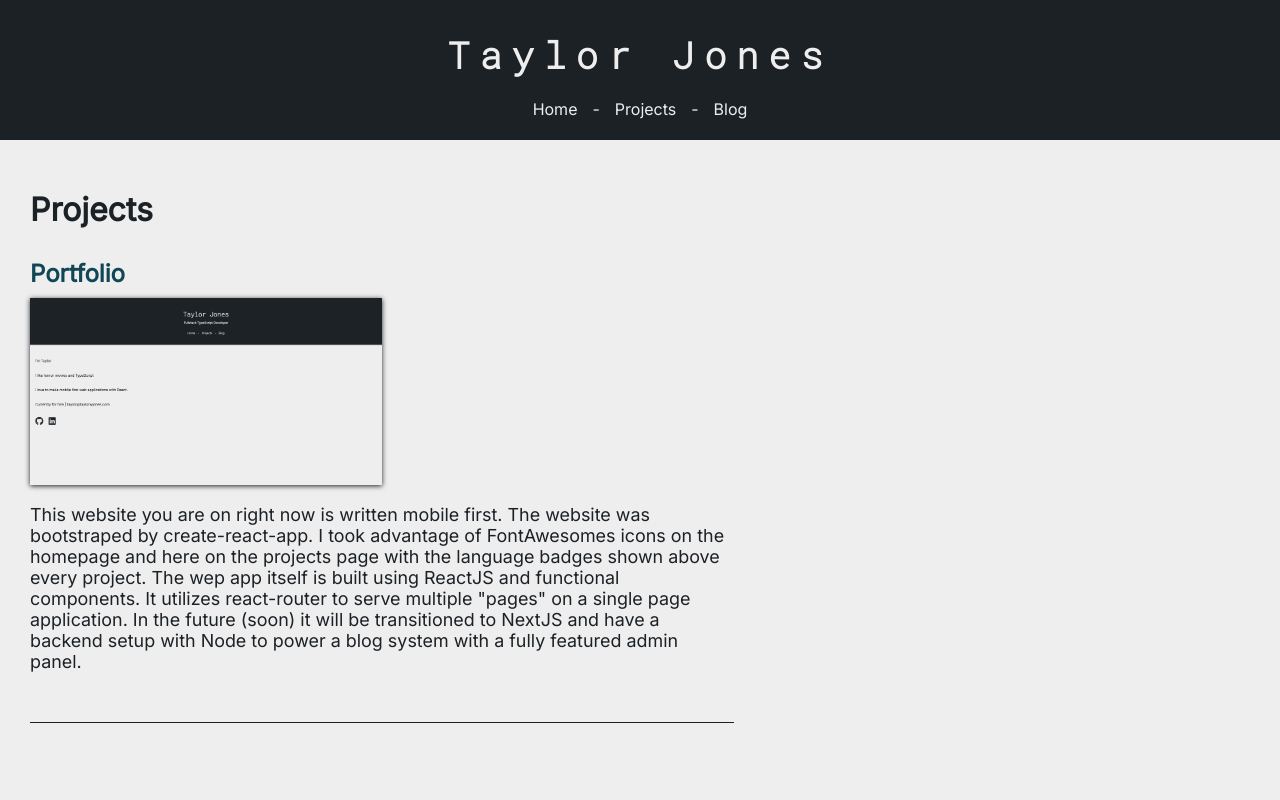
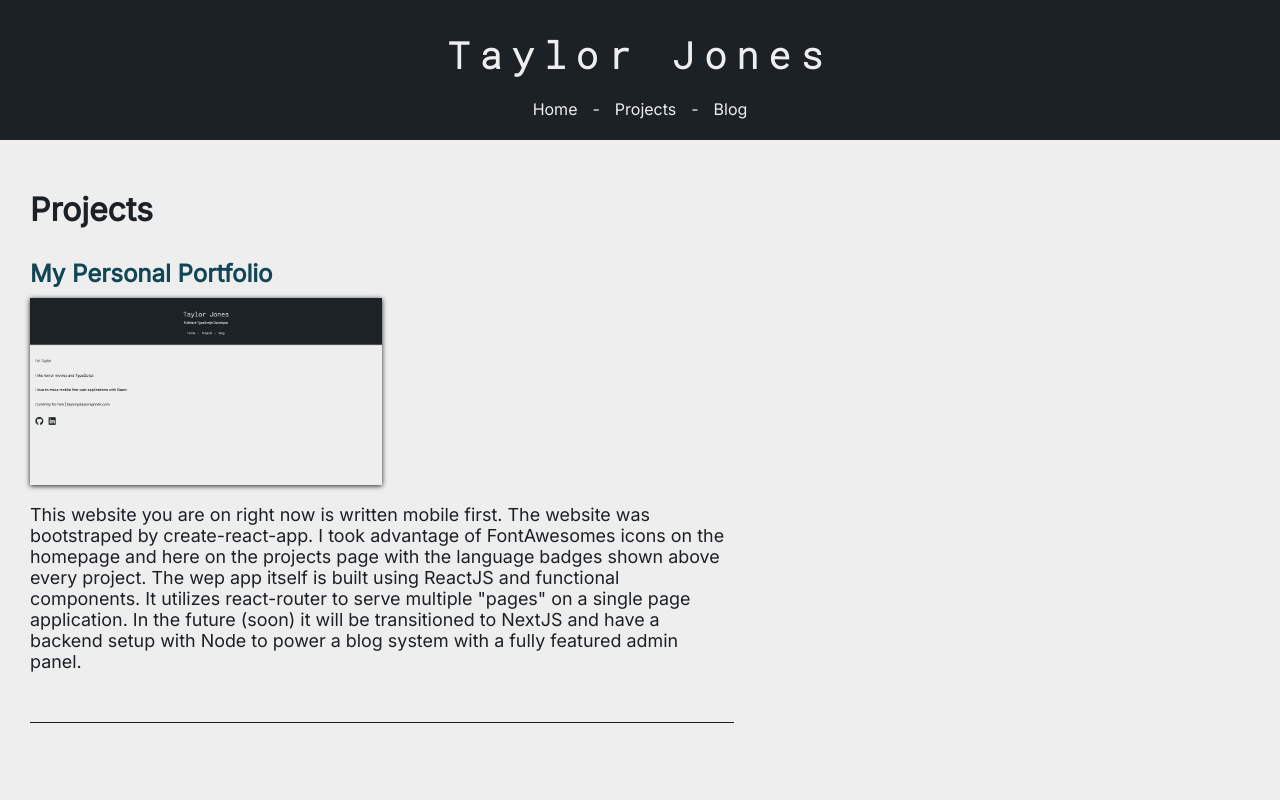
Before and after one commit to TaylorJonesTRT/portfolio, a React (Create React App) app: page /projects in a window 1280 px wide. Shown: the top 800 px of the page. Built offline with nearby package versions, Linux system fonts and the light colour scheme.

Commit message:
updated package lock

```diff
--- a/src/components/Projects.tsx
+++ b/src/components/Projects.tsx
@@ -11,7 +11,7 @@ const Projects = () => {
     // todo: add the rest of the projects to the this array
     // todo: capture portfolio worthy screenshots of the projects
     {
-      name: 'Portfolio',
+      name: 'My Personal Portfolio',
       image: portfolioHomeImg,
       description:
         'This website you are on right now is written mobile first. The website was bootstraped by create-react-app. I took advantage of FontAwesomes icons on the homepage and here on the projects page with the language badges shown above every project. The wep app itself is built using ReactJS and functional components. It utilizes react-router to serve multiple "pages" on a single page application. In the future (soon) it will be transitioned to NextJS and have a backend setup with Node to power a blog system with a fully featured admin panel.',
```
Also changed, not shown: 1 other file (tests, documents, lock files or other folders).
